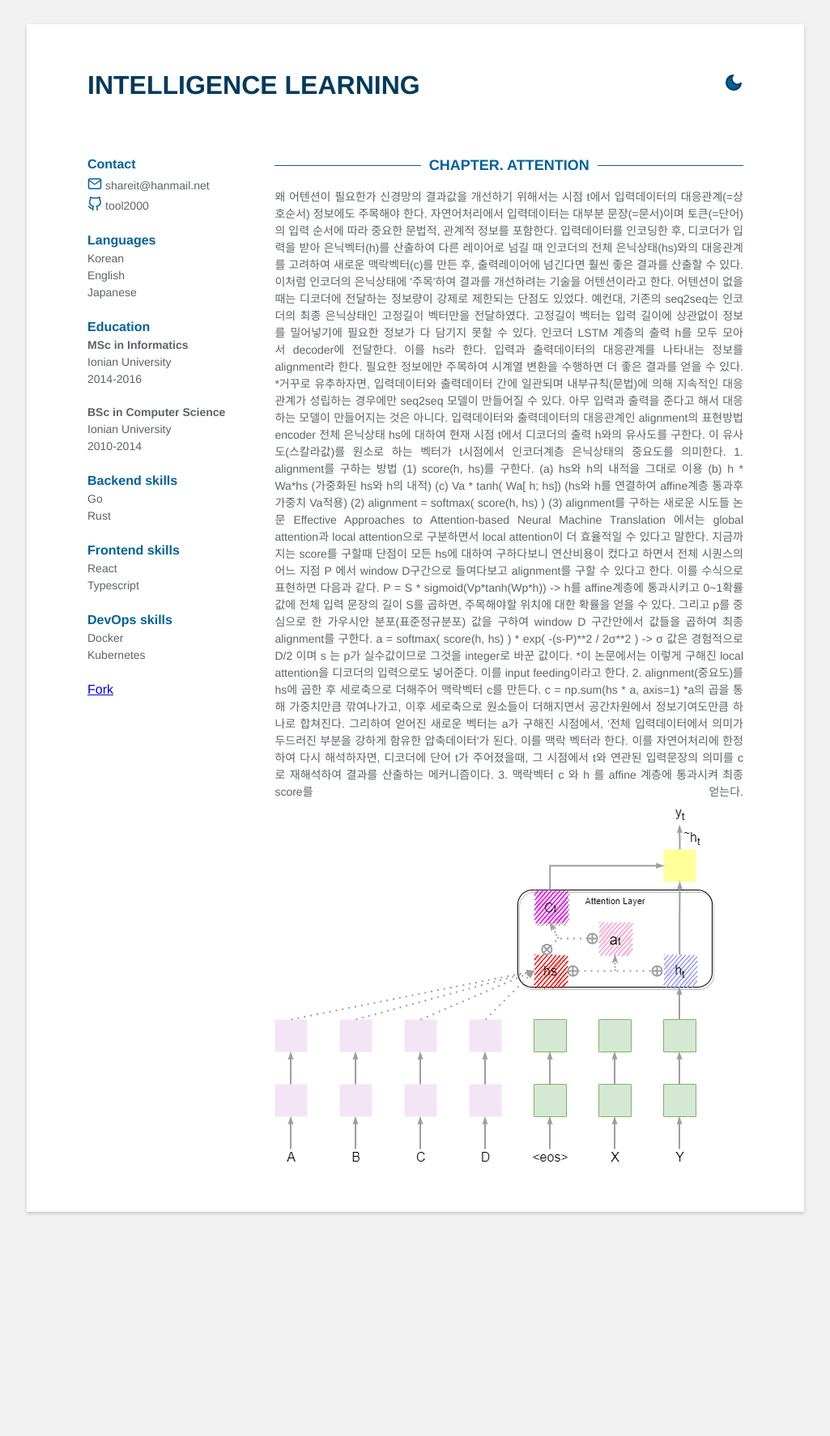
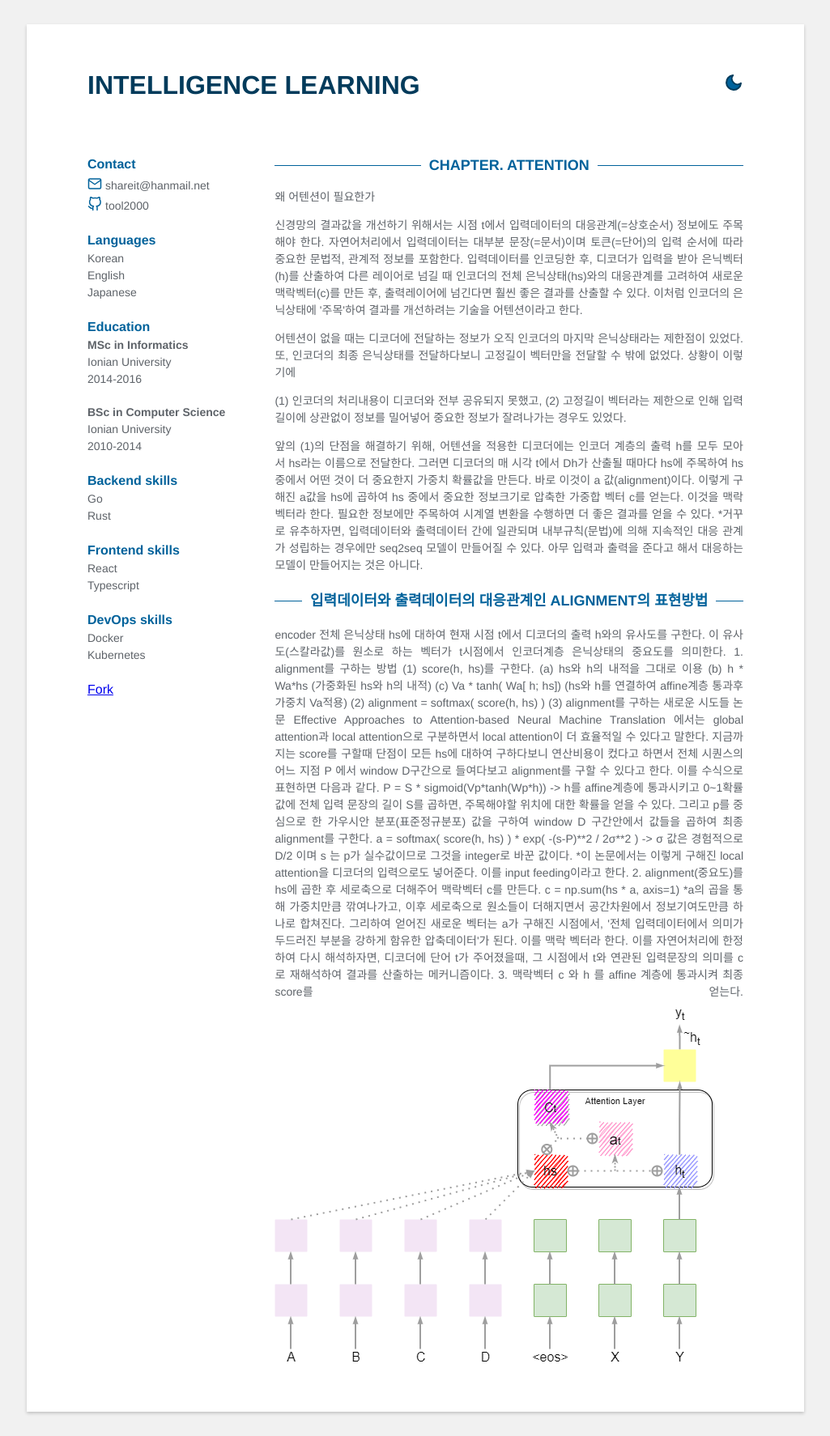
Before and after one commit to tool2000/tool2000.github.io, a Jekyll site: the page built from index.html, in a window 1280 px wide. Shown: the whole page at 81% size, without its empty margins (127-1152 px from the left). Built offline with Jekyll 4.4.1, drawn with Linux system fonts in a browser that asks for light colours; before the commit the page ends 1527 px from its top, so only the background shows below that.

Commit message:
topic add

```diff
--- a/_includes/attention.html
+++ b/_includes/attention.html
@@ -4,28 +4,32 @@
     <h2 class="title">Chapter. Attention</h2>
     <div class="details">
 
-        왜 어텐션이 필요한가
+        <p>왜 어텐션이 필요한가</p>
 
 
-        신경망의 결과값을 개선하기 위해서는 시점 t에서 입력데이터의 대응관계(=상호순서) 정보에도 주목해야 한다.
+        <p>신경망의 결과값을 개선하기 위해서는 시점 t에서 입력데이터의 대응관계(=상호순서) 정보에도 주목해야 한다.
         자연어처리에서 입력데이터는 대부분 문장(=문서)이며 토큰(=단어)의 입력 순서에 따라 중요한 문법적, 관계적 정보를 포함한다.
         입력데이터를 인코딩한 후, 디코더가 입력을 받아 은닉벡터(h)를 산출하여 다른 레이어로 넘길 때 인코더의 전체 은닉상태(hs)와의 대응관계를 고려하여
         새로운 맥락벡터(c)를 만든 후, 출력레이어에 넘긴다면 훨씬 좋은 결과를 산출할 수 있다.
-        이처럼 인코더의 은닉상태에 '주목'하여 결과를 개선하려는 기술을 어텐션이라고 한다.
+        이처럼 인코더의 은닉상태에 '주목'하여 결과를 개선하려는 기술을 어텐션이라고 한다. </p>
 
-        어텐션이 없을 때는 디코더에 전달하는 정보량이 강제로 제한되는 단점도 있었다.
-        예컨대, 기존의 seq2seq는 인코더의 최종 은닉상태인 고정길이 벡터만을 전달하였다.
-        고정길이 벡터는 입력 길이에 상관없이 정보를 밀어넣기에 필요한 정보가 다 담기지 못할 수 있다.
+        <p>어텐션이 없을 때는 디코더에 전달하는 정보가 오직 인코더의 마지막 은닉상태라는 제한점이 있었다.
+        또, 인코더의 최종 은닉상태를 전달하다보니 고정길이 벡터만을 전달할 수 밖에 없었다. 상황이 이렇기에</p>
 
-        인코더 LSTM 계층의 출력 h를 모두 모아서 decoder에 전달한다. 이를 hs라 한다.
-        입력과 출력데이터의 대응관계를 나타내는 정보를 alignment라 한다.
+        <p> (1) 인코더의 처리내용이 디코더와 전부 공유되지 못했고,
+         (2) 고정길이 벡터라는 제한으로 인해 입력 길이에 상관없이 정보를 밀어넣어 중요한 정보가 잘려나가는 경우도 있었다.
+        </p>
+
+        앞의 (1)의 단점을 해결하기 위해, 어텐션을 적용한 디코더에는 인코더 계층의 출력 h를 모두 모아서 hs라는 이름으로 전달한다.
+        그러면 디코더의 매 시각 t에서 Dh가 산출될 때마다 hs에 주목하여 hs 중에서 어떤 것이 더 중요한지 가중치 확률값을 만든다. 바로 이것이 a 값(alignment)이다.
+        이렇게 구해진 a값을 hs에 곱하여 hs 중에서 중요한 정보크기로 압축한 가중합 벡터 c를 얻는다. 이것을 맥락 벡터라 한다.
+
         필요한 정보에만 주목하여 시계열 변환을 수행하면 더 좋은 결과를 얻을 수 있다.
         *거꾸로 유추하자면, 입력데이터와 출력데이터 간에 일관되며 내부규칙(문법)에 의해 지속적인 대응 관계가 성립하는 경우에만 seq2seq 모델이 만들어질 수 있다. 아무 입력과 출력을 준다고 해서 대응하는 모델이 만들어지는 것은 아니다.
 
 
 
-
-        입력데이터와 출력데이터의 대응관계인 alignment의 표현방법
+        <h3 class="title">입력데이터와 출력데이터의 대응관계인 alignment의 표현방법</h2>
         encoder 전체 은닉상태 hs에 대하여 현재 시점 t에서 디코더의 출력 h와의 유사도를 구한다.
         이 유사도(스칼라값)를 원소로 하는 벡터가 t시점에서 인코더계층 은닉상태의 중요도를 의미한다.
 
```
